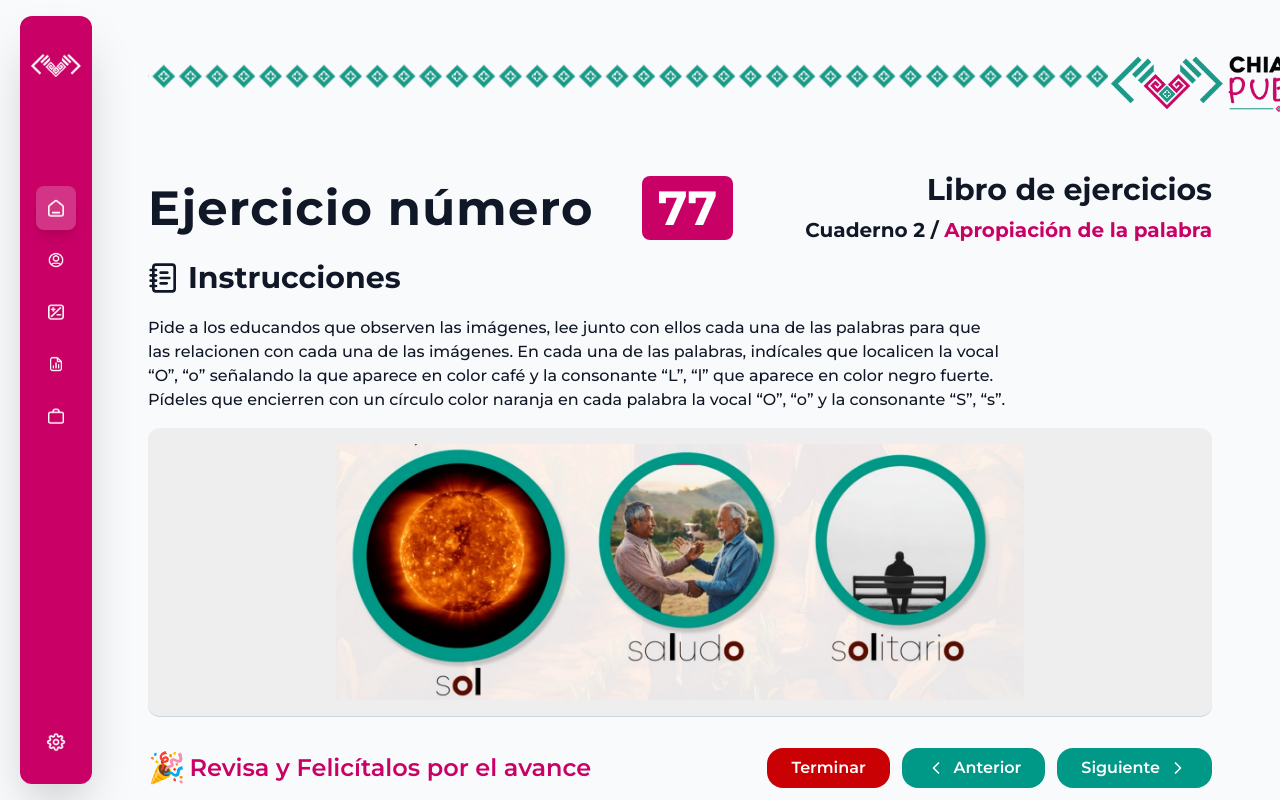
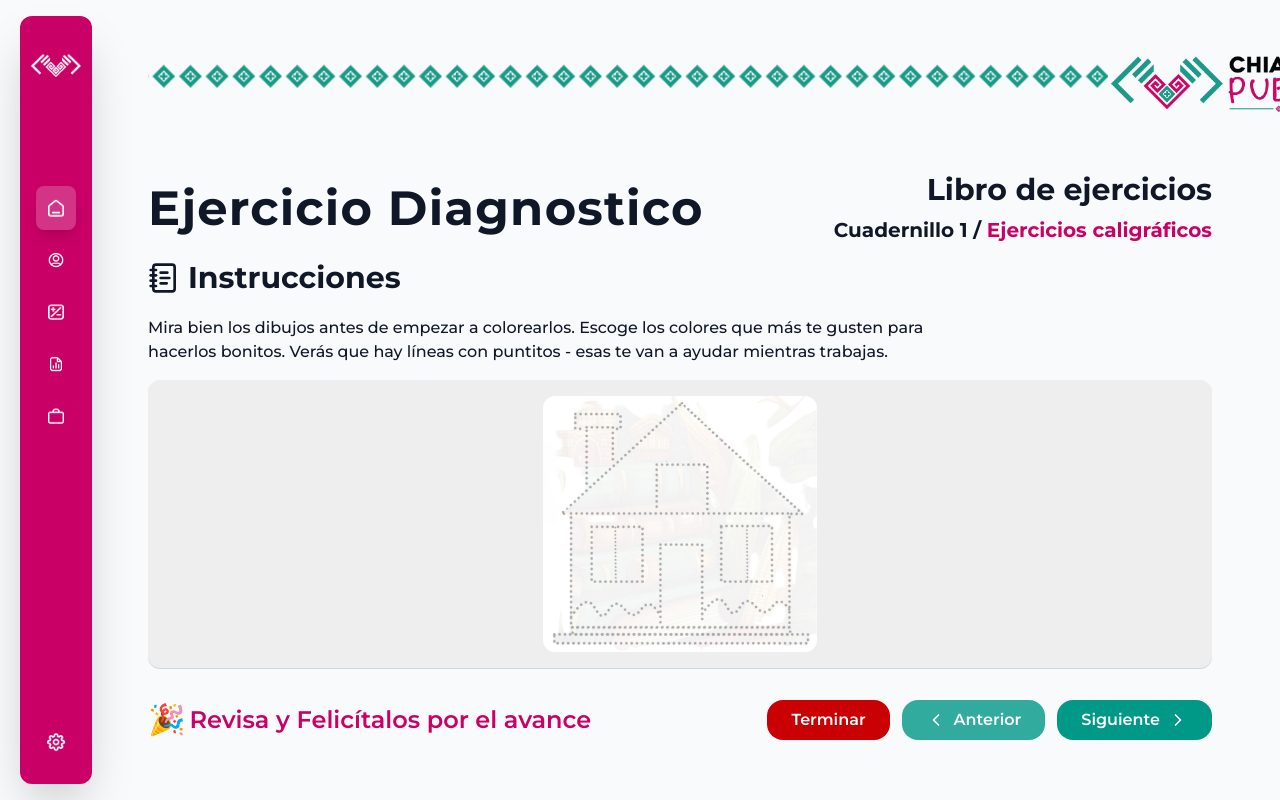
Before and after one commit to FernandoEmilianoFloresDeLaRiva/icheja-first-web, a React (Vite) app: page / in a window 1280 px wide. Shown: the top 800 px of the page. Built offline with nearby package versions, Linux system fonts and the light colour scheme.

Commit message:
feat: enhance exercise components with animations, add framer-motion dependency, and improve exercise data structure

```diff
--- a/exercises.json
+++ b/exercises.json
@@ -1,16 +1,15 @@
-
 [
   {
     "chapter": "Cuadernillo 1",
     "subject": "Ejercicios caligráficos",
-        "exercise":[
+    "exercise": [
       {
         "title": "Ejercicio Diagnostico",
         "content": {
           "subtitle": "Instrucciones",
-                    "description": "Mira bien los dibujos antes de empezar a colorearlos. Escoge los colores que más te gusten para hacerlos bonitos. Verás que hay líneas con puntitos - esas te van a ayudar mientras trabajas."
+          "content": "Mira bien los dibujos antes de empezar a colorearlos. Escoge los colores que más te gusten para hacerlos bonitos. Verás que hay líneas con puntitos - esas te van a ayudar mientras trabajas."
         },
-                "img": "assets/images/C1_S1_ED.png"
+        "img": "./src/assets/stub_images/C1_S1_ED.png"
       },
       {
         "title": "Ejercicio 1",
@@ -18,7 +17,7 @@
           "subtitle": "Instrucciones",
           "content": "Completa las figuras siguiendo las líneas de puntitos. Fíjate en las flechitas porque te muestran hacia dónde tienes que dibujar."
         },
-                "img": "assets/images/C1_S1_E1.png"
+        "img": "./src/assets/stub_images/C1_S1_E1.png"
       },
       {
         "title": "Ejercicio 2",
@@ -26,7 +25,7 @@
           "subtitle": "Instrucciones",
           "content": "Completa las figuras siguiendo las líneas de puntitos. Fíjate en las flechitas porque te muestran hacia dónde tienes que dibujar."
         },
-                "img": "assets/images/C1_S1_E2.jpg"
+        "img": "./src/assets/stub_images/C1_S1_E2.jpg"
       },
       {
         "title": "Ejercicio 3",
@@ -34,7 +33,7 @@
           "subtitle": "Instrucciones",
           "content": "Completa las figuras siguiendo las líneas de puntitos. Fíjate en las flechitas porque te muestran hacia dónde tienes que dibujar."
         },
-                "img": "assets/images/C1_S1_E3.jpg"
+        "img": "./src/assets/stub_images/C1_S1_E3.jpg"
       },
       {
         "title": "Ejercicio 4",
@@ -42,7 +41,7 @@
           "subtitle": "Instrucciones",
           "content": "Completa las figuras siguiendo las líneas de puntitos. Fíjate en las flechitas porque te muestran hacia dónde tienes que dibujar."
         },
-                "img": "assets/images/C1_S1_E4.jpg"
+        "img": "./src/assets/stub_images/C1_S1_E4.jpg"
       },
       {
         "title": "Ejercicio 5",
@@ -50,7 +49,7 @@
           "subtitle": "Instrucciones",
           "content": "Sigue la línea que ya está empezada, dibujando en la misma dirección y apretando igual para que se vea parejo."
         },
-                "img": "assets/images/C1_S1_E5.jpg"
+        "img": "./src/assets/stub_images/C1_S1_E5.jpg"
       },
       {
         "title": "Ejercicio 6",
@@ -58,7 +57,7 @@
           "subtitle": "Instrucciones",
           "content": "Completa las figuras siguiendo las líneas de puntitos. Fíjate en las flechitas porque te muestran hacia dónde tienes que dibujar."
         },
-                "img": "assets/images/C1_S1_E6.jpg"
+        "img": "./src/assets/stub_images/C1_S1_E6.jpg"
       },
       {
         "title": "Ejercicio 7",
@@ -66,7 +65,7 @@
           "subtitle": "Instrucciones",
           "content": "Practica hacer círculos muchas veces. Trata de que queden bien redonditos y del mismo tamaño. Mueve tu mano sin parar mientras haces cada círculo."
         },
-                "img": "assets/images/C1_S1_E7.jpg"
+        "img": "./src/assets/stub_images/C1_S1_E7.jpg"
       },
       {
         "title": "Ejercicio 8",
@@ -74,7 +73,7 @@
           "subtitle": "Instrucciones",
           "content": "Observa bien las formas y repasa las partes grises con cuidado para que se vean mejor. Aprieta el lápiz igual todo el tiempo para que quede bonito."
         },
-                "img": "assets/images/C1_S1_E8.jpg"
+        "img": "./src/assets/stub_images/C1_S1_E8.jpg"
       },
       {
         "title": "Ejercicio 9",
@@ -82,7 +81,7 @@
           "subtitle": "Instrucciones",
           "content": "Sigue la línea que ya está empezada, dibujando en la misma dirección y apretando igual para que se vea parejo."
         },
-                "img": "assets/images/C1_S1_E9.jpg"
+        "img": "./src/assets/stub_images/C1_S1_E9.jpg"
       },
       {
         "title": "Ejercicio 10",
@@ -90,7 +89,7 @@
           "subtitle": "Instrucciones",
           "content": "Practica hacer círculos muchas veces. Trata de que queden bien redonditos y del mismo tamaño. Mueve tu mano sin parar mientras haces cada círculo."
         },
-                "img": "assets/images/C1_S1_E10.jpg"
+        "img": "./src/assets/stub_images/C1_S1_E10.jpg"
       },
       {
         "title": "Ejercicio 11",
@@ -98,7 +97,7 @@
           "subtitle": "Instrucciones",
           "content": "Mira las líneas negras que ya están hechas. Después, repasa las líneas grises para que se vean mejor y más claras, dibujando de la misma manera."
         },
-                "img": "assets/images/C1_S1_E11.jpg"
+        "img": "./src/assets/stub_images/C1_S1_E11.jpg"
       },
       {
         "title": "Ejercicio 12",
@@ -106,7 +105,7 @@
           "subtitle": "Instrucciones",
           "content": "Sigue la línea que ya está empezada, dibujando en la misma dirección y apretando igual para que se vea parejo."
         },
-                "img": "assets/images/C1_S1_E12.jpg"
+        "img": "./src/assets/stub_images/C1_S1_E12.jpg"
       },
       {
         "title": "Ejercicio 13",
@@ -114,7 +113,7 @@
           "subtitle": "Instrucciones",
           "content": "Observa bien las formas y repasa las partes grises con cuidado para que se vean mejor. Aprieta el lápiz igual todo el tiempo para que quede bonito."
         },
-                "img": "assets/images/C1_S1_E13.jpg"
+        "img": "./src/assets/stub_images/C1_S1_E13.jpg"
       }
     ]
   }
--- a/package.json
+++ b/package.json
@@ -11,6 +11,7 @@
   },
   "dependencies": {
     "@tailwindcss/vite": "^4.1.8",
+    "framer-motion": "^12.15.0",
     "lucide-react": "^0.511.0",
     "react": "^19.1.0",
     "react-dom": "^19.1.0",
--- a/src/exercises/components/ExerciseContent.tsx
+++ b/src/exercises/components/ExerciseContent.tsx
@@ -2,21 +2,52 @@ import { ChevronLeft, ChevronRight } from "lucide-react";
 import { theme } from "../../core/config/theme";
 import ExerciseHeader from "./ExerciseHeader/ExerciseHeader";
 import ExerciseInstructions from "./ExerciseInstructions/ExerciseInstructions";
-import dummyImage from "../../assets/images/dummy_image.png";
+import { useExercises } from "../hooks/useExercises";
+import { motion, AnimatePresence } from "framer-motion";
 
 export default function ExerciseContent() {
+  const {
+    exercise,
+    nextExercise,
+    previousExercise,
+    isFirstExercise,
+    isLastExercise,
+    chapter,
+    subject,
+  } = useExercises();
   return (
     <div className="rounded-xl">
-      {/* Header del ejercicio */}
-      <ExerciseHeader />
+      <AnimatePresence mode="wait">
+        <motion.div
+          key={exercise.title}
+          initial={{ opacity: 0, x: 20 }}
+          animate={{ opacity: 1, x: 0 }}
+          exit={{ opacity: 0, x: -20 }}
+          transition={{ duration: 0.3 }}
+        >
+          {/* Header del ejercicio */}
+          <ExerciseHeader
+            chapter={chapter}
+            subject={subject}
+            title={exercise.title}
+          />
 
-      {/* Instrucciones */}
-      <ExerciseInstructions />
+          {/* Instrucciones */}
+          <ExerciseInstructions
+            subtitle={exercise.content.subtitle}
+            content={exercise.content.content}
+          />
 
-      {/* Contenido principal con las imágenes */}
-      <div className="bg-[#EEE] shadow-2xs shadow-gray-300 rounded-xl p-8 mb-6 max-h-72 flex justify-center items-center">
-        <img src={dummyImage} alt="dummy image" className="h-64 object-cover" />
-      </div>
+          {/* Imagen */}
+          <div className="bg-[#EEE] shadow-2xs shadow-gray-300 rounded-xl p-8 mb-6 max-h-72 flex justify-center items-center">
+            <img
+              src={exercise.img}
+              alt="dummy image"
+              className="h-64 object-cover rounded-xl"
+            />
+          </div>
+        </motion.div>
+      </AnimatePresence>
 
       {/* Footer con botones de navegación */}
       <div className="flex justify-between items-center pt-2">
@@ -35,15 +66,17 @@ export default function ExerciseContent() {
             Terminar
           </button>
           <button
-            className="hover:bg-teal-700 hover:cursor-pointer text-white px-6 py-2 rounded-2xl font-semibold flex items-center gap-2 transition-colors"
-            style={{ backgroundColor: theme.colors.primary.turquoise }}
+            className="hover:bg-teal-700 hover:cursor-pointer disabled:opacity-80 disabled:cursor-not-allowed text-white px-6 py-2 rounded-2xl font-semibold flex items-center gap-2 transition-colors bg-[#009887]"
+            disabled={isFirstExercise}
+            onClick={previousExercise}
           >
             <ChevronLeft size={20} />
             Anterior
           </button>
           <button
-            className=" hover:bg-teal-700 hover:cursor-pointer text-white px-6 py-2 rounded-2xl font-semibold flex items-center gap-2 transition-colors"
-            style={{ backgroundColor: theme.colors.primary.turquoise }}
+            className=" hover:bg-teal-700 hover:cursor-pointer disabled:opacity-80 disabled:cursor-not-allowed text-white px-6 py-2 rounded-2xl font-semibold flex items-center gap-2 transition-colors bg-[#009887]"
+            disabled={isLastExercise}
+            onClick={nextExercise}
           >
             Siguiente
             <ChevronRight size={20} />
--- a/src/exercises/components/ExerciseHeader/ExerciseHeader.tsx
+++ b/src/exercises/components/ExerciseHeader/ExerciseHeader.tsx
@@ -1,28 +1,40 @@
 import { theme } from "../../../core/config/theme";
+import { parseTitleExercises } from "../../utils/parseTitleExercise";
 
-export default function ExerciseHeader() {
+interface ExerciseHeaderProps {
+  title: string;
+  chapter: string;
+  subject: string;
+}
+
+export default function ExerciseHeader({
+  title,
+  chapter,
+  subject,
+}: ExerciseHeaderProps) {
+  const { parsedTitle, number } = parseTitleExercises(title);
   return (
     <div className="flex justify-between items-center mb-4">
       <div className="flex items-center gap-12">
         <h1 className="text-5xl font-bold text-gray-900 tracking-wide">
-          Ejercicio número
+          {parsedTitle}
         </h1>
-        <span
-          className="text-white px-4 py-2 rounded-lg text-5xl font-bold"
-          style={{ backgroundColor: theme.colors.primary.pink }}
-        >
-          77
-        </span>
+        {number && (
+          <span
+            className="text-white px-4 py-2 rounded-lg text-5xl font-bold"
+            style={{ backgroundColor: theme.colors.primary.pink }}
+          >
+            {number}
+          </span>
+        )}
       </div>
       <div className="text-right">
         <h2 className="text-3xl font-bold text-gray-900">
           Libro de ejercicios
         </h2>
         <p className="text-gray-900 font-bold text-justify text-xl mt-2">
-          Cuaderno 2 /{" "}
-          <span style={{ color: theme.colors.primary.pink }}>
-            Apropiación de la palabra
-          </span>
+          {chapter} /{" "}
+          <span style={{ color: theme.colors.primary.pink }}>{subject}</span>
         </p>
       </div>
     </div>
--- a/src/exercises/components/ExerciseInstructions/ExerciseInstructions.tsx
+++ b/src/exercises/components/ExerciseInstructions/ExerciseInstructions.tsx
@@ -1,24 +1,24 @@
 import { NotebookText } from "lucide-react";
 
-export default function ExerciseInstructions() {
+interface ExerciseInstructionsProps {
+  subtitle: string;
+  content: string;
+}
+
+export default function ExerciseInstructions({
+  subtitle,
+  content,
+}: ExerciseInstructionsProps) {
   return (
     <div className="mb-4">
       <h3 className="text-3xl font-bold text-gray-900 mb-4 flex items-center gap-2">
         <span className="text-2xl">
           <NotebookText size={32} />
         </span>{" "}
-        Instrucciones
+        {subtitle}
       </h3>
       <div className="text-gray-900 leading-6 space-y-2 text-balance">
-        <p className="font-medium pt-1">
-          Pide a los educandos que observen las imágenes, lee junto con ellos
-          cada una de las palabras para que las relacionen con cada una de las
-          imágenes. En cada una de las palabras, indícales que localicen la
-          vocal “O”, “o” señalando la que aparece en color café y la consonante
-          “L”, “l” que aparece en color negro fuerte. Pídeles que encierren con
-          un círculo color naranja en cada palabra la vocal “O”, “o” y la
-          consonante “S”, “s”.
-        </p>
+        <p className="font-medium pt-1">{content}</p>
       </div>
     </div>
   );
--- /dev/null
+++ b/src/exercises/hooks/useExercises.tsx
@@ -0,0 +1,44 @@
+import { useEffect, useState } from "react";
+import exercises from "../../../exercises.json";
+
+export const useExercises = () => {
+  const exerciseList = exercises[0].exercise;
+  const [exercise, setExercise] = useState(exerciseList[0]);
+  const [currentIndex, setCurrentIndex] = useState(0);
+  const [isLastExercise, setIsLastExercise] = useState(false);
+  const [isFirstExercise, setIsFirstExercise] = useState(true);
+
+  useEffect(() => {
+    setExercise(exerciseList[currentIndex]);
+  }, [currentIndex, exerciseList]);
+
+  const nextExercise = () => {
+    if (currentIndex < exerciseList.length - 1) {
+      setCurrentIndex(currentIndex + 1);
+      setIsFirstExercise(false);
+      setIsLastExercise(currentIndex + 1 === exerciseList.length - 1);
+    } else {
+      setIsLastExercise(true);
+    }
+  };
+
+  const previousExercise = () => {
+    if (currentIndex > 0) {
+      setCurrentIndex(currentIndex - 1);
+      setIsLastExercise(false);
+      setIsFirstExercise(currentIndex - 1 === 0);
+    } else {
+      setIsFirstExercise(true);
+    }
+  };
+
+  return {
+    chapter: exercises[0].chapter,
+    subject: exercises[0].subject,
+    exercise,
+    previousExercise,
+    nextExercise,
+    isFirstExercise,
+    isLastExercise,
+  };
+};
--- /dev/null
+++ b/src/exercises/utils/parseTitleExercise.ts
@@ -0,0 +1,12 @@
+export function parseTitleExercises(title: string) {
+  const match = title.match(/^(.+?)(?:\s+(\d+))?$/);
+
+  if (match) {
+    return {
+      parsedTitle: match[1].trim(),
+      number: match[2] ? parseInt(match[2], 10) : null,
+    };
+  }
+
+  return { parsedTitle: title, number: null };
+}
```
Also changed, not shown: src/assets/stub_images/C1_S1_E2.jpg (added), 1 other file (tests, documents, lock files or other folders). Lines whose indentation alone changed are shown as unchanged.
